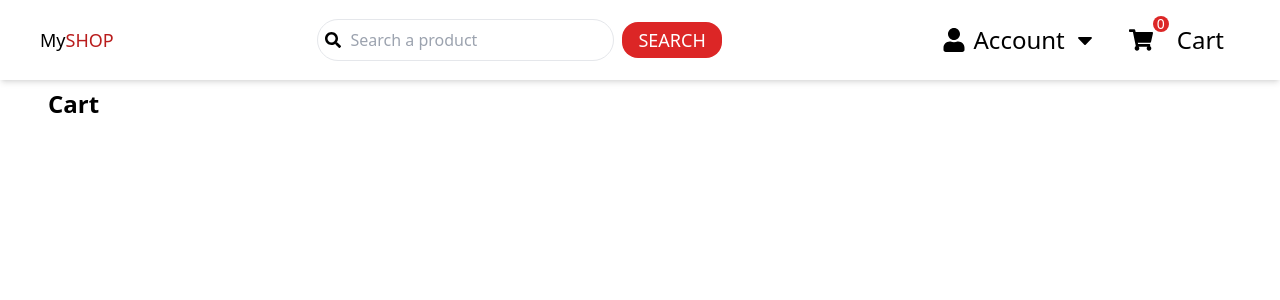
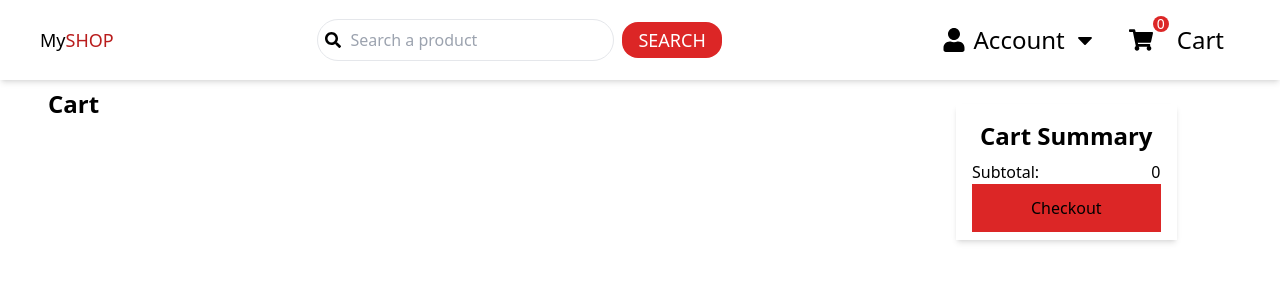
Before and after one commit to harith01/my-shop, a React (Vite) app: page /cart in a window 1280 px wide. Shown: the top 300 px of the page. Built offline with nearby package versions, Linux system fonts and the light colour scheme.

Commit message:
Add the checkout section of the cart page

```diff
--- a/src/components/CartItem.jsx
+++ b/src/components/CartItem.jsx
@@ -4,7 +4,7 @@ import ProductQuantity from './ProductQuantity'
 
 const CartItem = ({ item }) => {
   return (
-    <div className='w-2/3 shadow-md mb-3 px-2 py-2'>
+    <div className='w-full shadow-md mb-3 px-2 py-2'>
       <div className='flex mb-2 items-center justify-between'>
         <div className='flex  items-center basis-2/3 gap-3'>
           <div className='w-20 border rounded-lg border-red-700'>
--- a/src/pages/Cart.jsx
+++ b/src/pages/Cart.jsx
@@ -1,15 +1,25 @@
 import React from 'react'
 import { useSelector } from 'react-redux'
-import { selectCartItems } from '../redux/cartSlice'
+import { selectCartItems, selectTotalPrice } from '../redux/cartSlice'
 import CartItem from '../components/cartItem'
 
 const Cart = () => {
   const cartItems = useSelector(selectCartItems)
-  console.log(cartItems)
+  const totalPrice = useSelector(selectTotalPrice)
   return (
-    <div className='px-10'>
-      <h2 className='text-2xl font-semibold m-2'>Cart</h2>
-      {cartItems?.map(item => <CartItem item={item} />)}
+    <div className='px-10 w-full flex gap-4'>
+      <div className='basis-3/4 justify-between'>
+        <h2 className='text-2xl font-semibold m-2'>Cart</h2>
+        {cartItems?.map(item => <CartItem item={item} />)}
+      </div>
+      <div className='shadow-md h-max mt-6 px-4 py-2 '>
+        <h2 className='text-2xl font-semibold m-2'>Cart Summary</h2>
+        <div className='flex justify-between gap-3'>
+          <p>Subtotal:</p>
+          <p>{totalPrice}</p>
+        </div>
+        <button className='bg-red-600 w-full py-3 hover:bg-red-400 '>Checkout</button>
+      </div>
     </div>
   )
 }
--- a/src/redux/cartSlice.js
+++ b/src/redux/cartSlice.js
@@ -62,3 +62,4 @@ export default cartSlice.reducer
 export const { addItem, removeItem, increaseQuantity, decreaseQuantity } = cartSlice.actions
 export const selectCartItems = state => state.cart.items
 export const totalQuantity = state => state.cart.totalQuantity
+export const selectTotalPrice = state => state.cart.totalPrice
```
